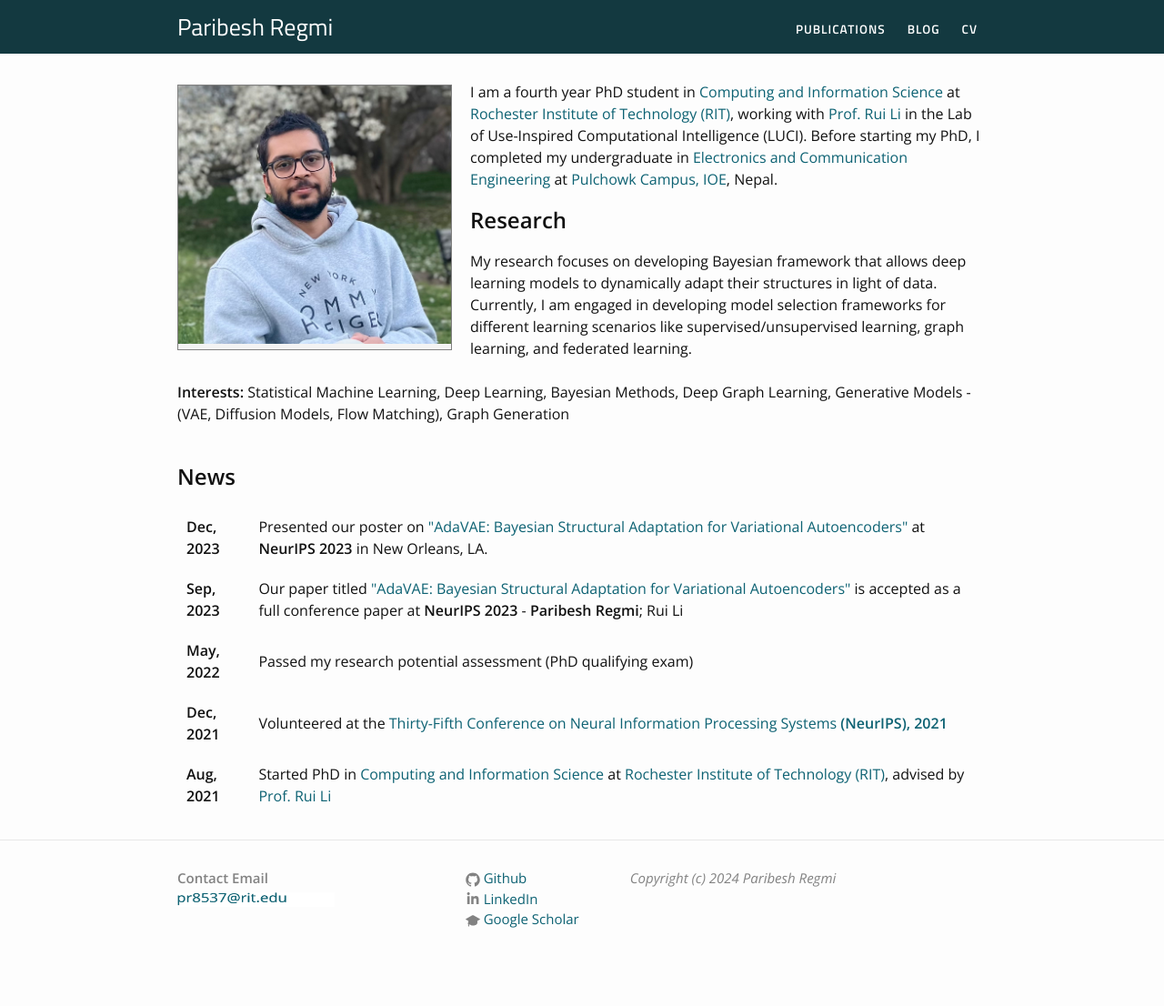
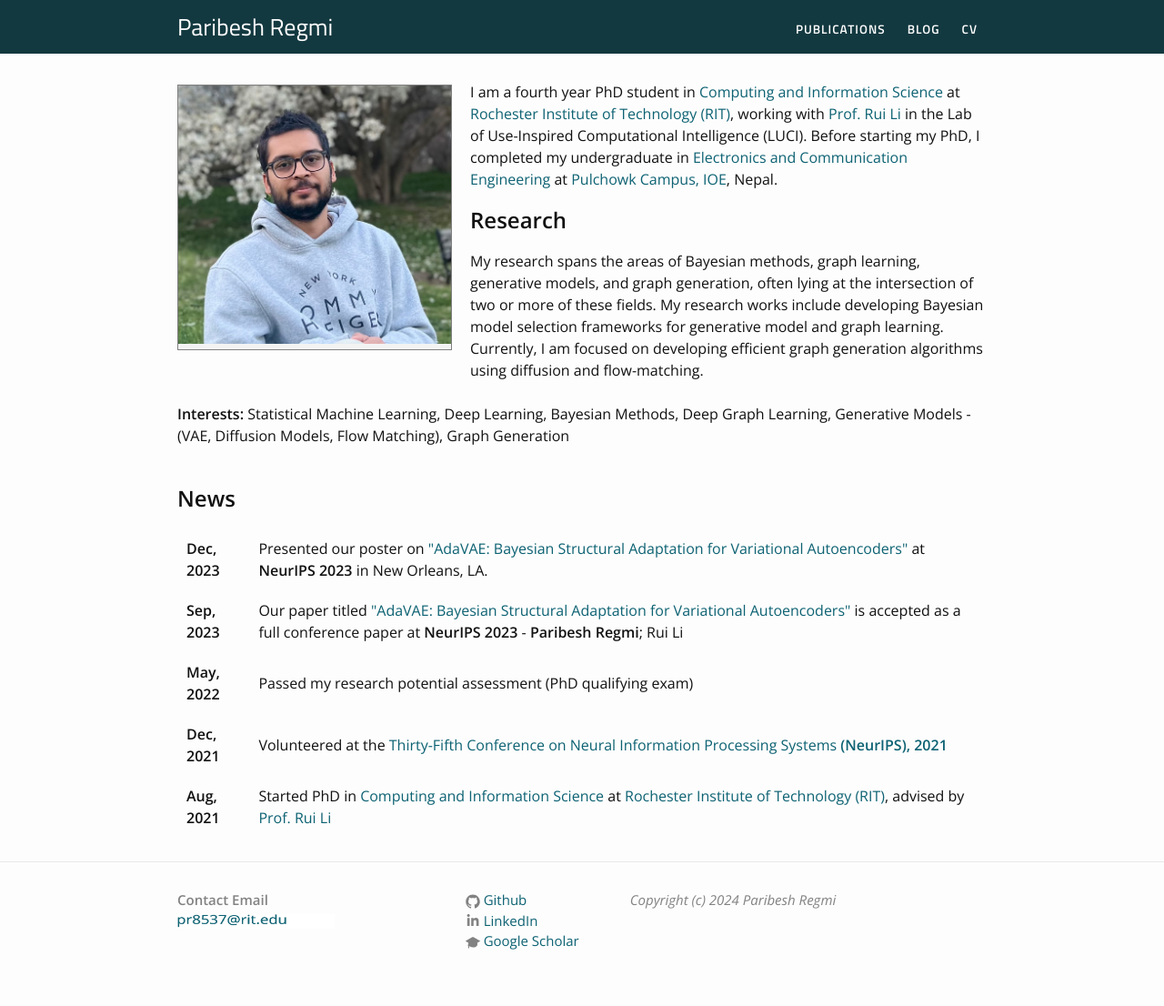
Before and after one commit to paribeshregmi/paribeshregmi.github.io, a Jekyll site: the page built from index.markdown, in a window 1280 px wide. Shown: the whole page at 91% size. Built offline with Jekyll 4.4.1, drawn with Linux system fonts in a browser that asks for light colours; before the commit the page ends 1082 px from its top, so only the background shows below that.

Commit message:
Update index.markdown

```diff
--- a/index.markdown
+++ b/index.markdown
@@ -15,7 +15,9 @@ layout: default
     <h2>
  <b>Research</b>
  </h2>
- My research focuses on developing Bayesian framework that allows deep learning models to dynamically adapt their structures in light of data. Currently, I am engaged in developing model selection frameworks for different learning scenarios like supervised/unsupervised learning, graph learning, and federated learning. <br><br>
+My research spans the areas of Bayesian methods, graph learning, generative models, and graph generation, often lying at the intersection of two or more of these fields. My research works include developing Bayesian model selection frameworks for generative model and graph learning. Currently, I am focused on developing efficient graph generation algorithms using diffusion and flow-matching. <br><br>
+
+ <!-- My research focuses on developing Bayesian framework that allows deep learning models to dynamically adapt their structures in light of data. Currently, I am engaged in developing model selection frameworks for different learning scenarios like supervised/unsupervised learning, graph learning, and federated learning. <br><br>  -->
     <b>Interests: </b> Statistical Machine Learning, Deep Learning, Bayesian Methods, Deep Graph Learning, Generative Models - (VAE, Diffusion Models, Flow Matching), Graph Generation
     </p><br>
 
```
